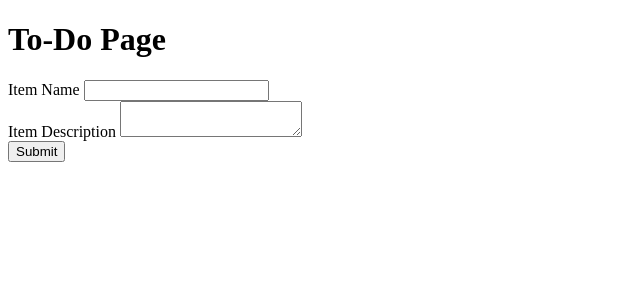
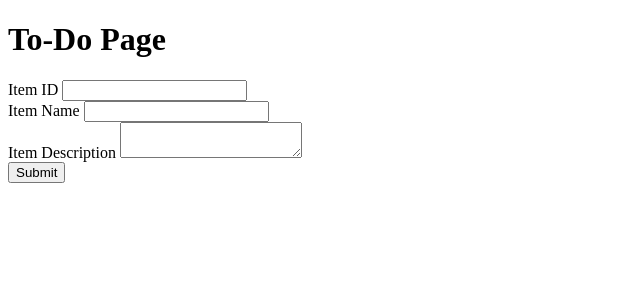
Before and after one commit to anirudh201/flask-todo-app, a Flask app: page /todo in a window 1280 px wide. Shown: the top 300 px of the page, without its empty margins (0-640 px from the left). Run offline with Flask 3, Linux system fonts and the light colour scheme.

Commit message:
Add Item ID field to To-Do form

```diff
--- a/templates/todo.html
+++ b/templates/todo.html
@@ -7,14 +7,22 @@
   <body>
     <h1>To-Do Page</h1>
     <form action="/submittodoitem" method="post">
+
+      <div>
+        <label>Item ID</label>
+        <input type="number" name="itemId" required>
+      </div>
+
       <div>
         <label>Item Name</label>
         <input type="text" name="itemName" required>
       </div>
+
       <div>
         <label>Item Description</label>
         <textarea name="itemDescription" required></textarea>
       </div>
+
       <button type="submit">Submit</button>
     </form>
   </body>
```
